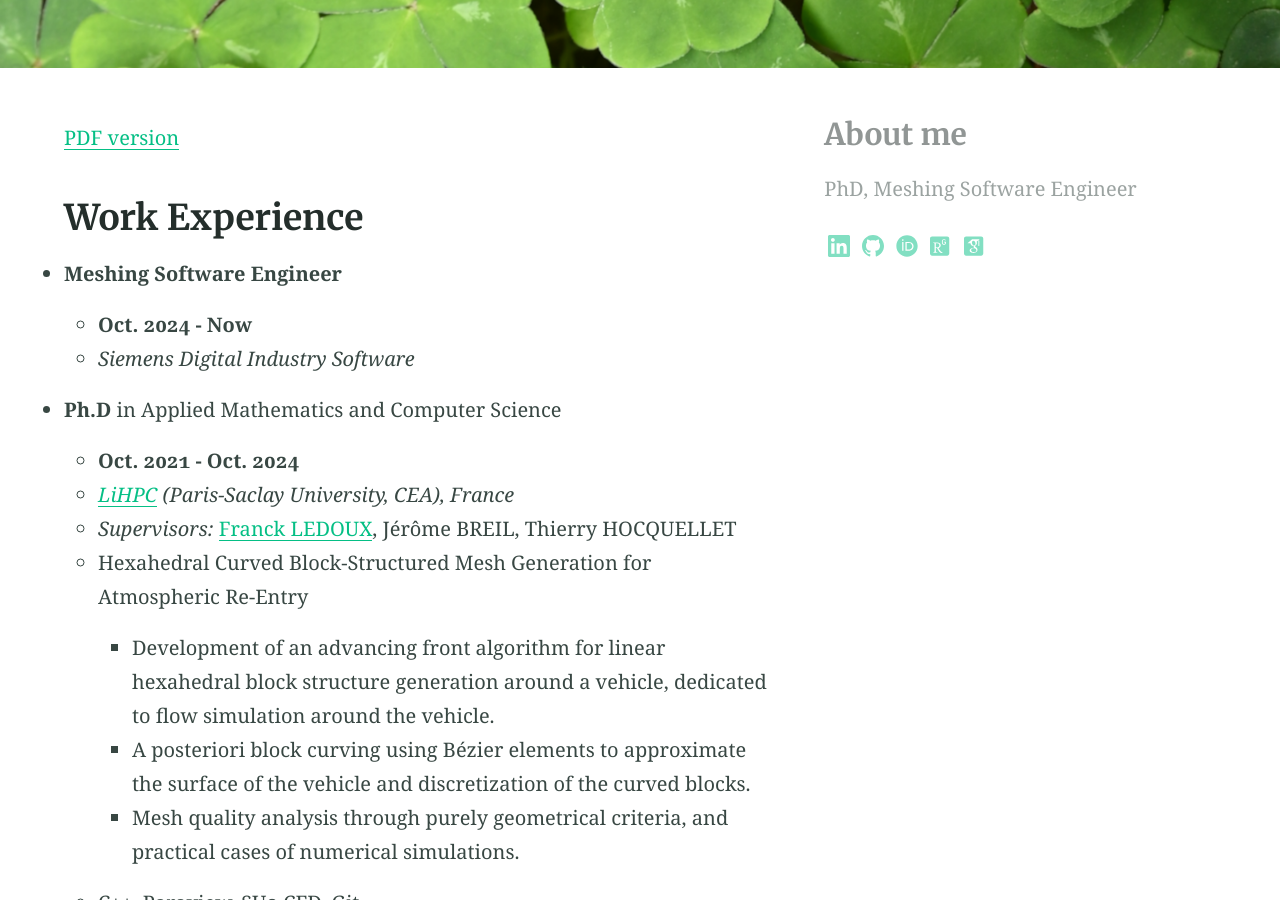
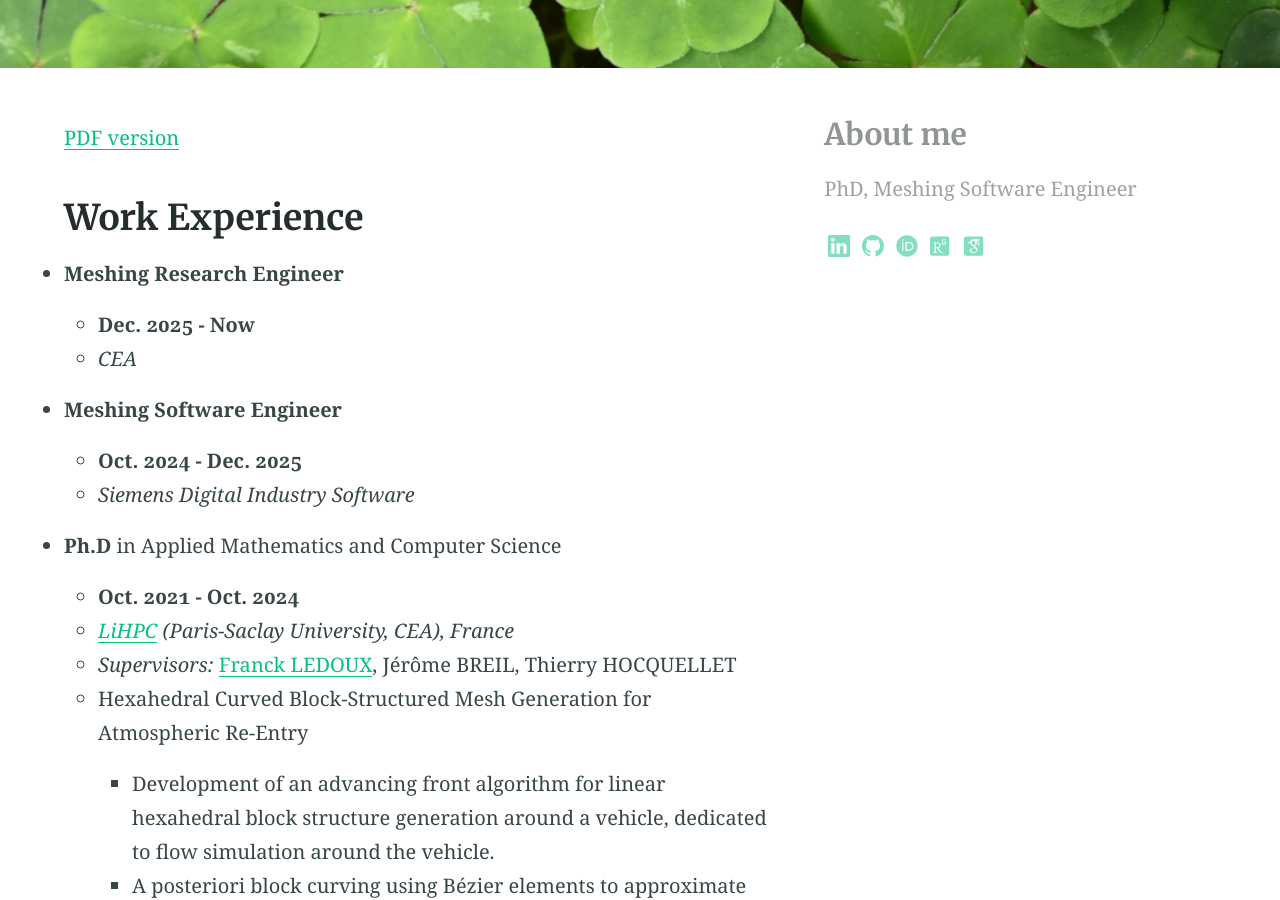
Before and after one commit to claireroche/claireroche.github.io, a Jekyll site: the page built from cv.md, in a window 1280 px wide and 900 px high, scrolled down 352 px. Built offline with Jekyll 4.4.1, drawn with Linux system fonts in a browser that asks for light colours; a style sheet for code colours, icons or effects is not loaded.

Commit message:
Update CV

```diff
--- a/cv.md
+++ b/cv.md
@@ -11,8 +11,12 @@ aside: true
 
 ## Work Experience
 
+* **Meshing Research Engineer**
+  * **Dec. 2025 - Now**
+  * _CEA_
+
 * **Meshing Software Engineer**
-  * **Oct. 2024 - Now**
+  * **Oct. 2024 - Dec. 2025**
   * _Siemens Digital Industry Software_
 
 * **Ph.D** in Applied Mathematics and Computer Science
```
